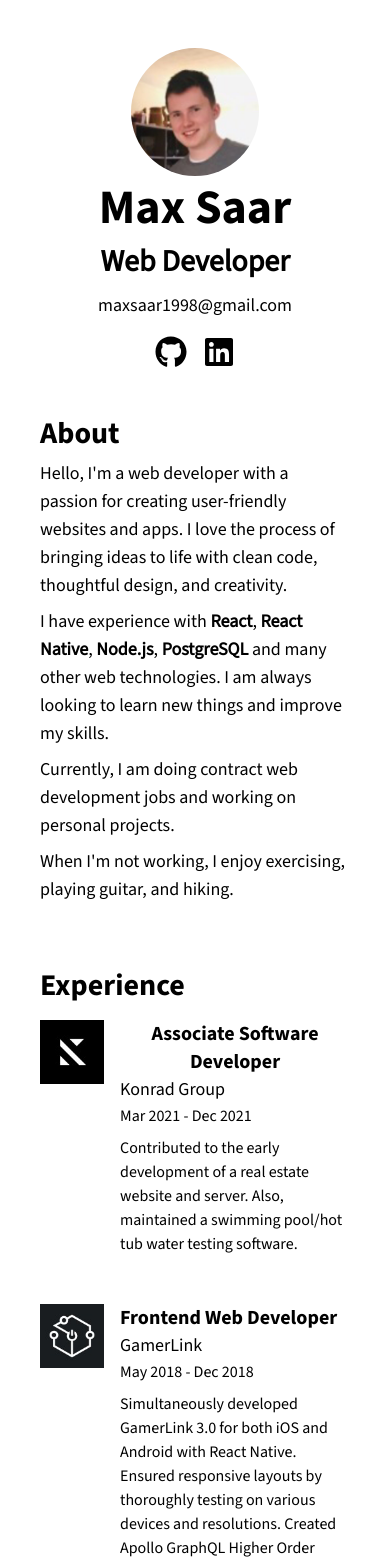
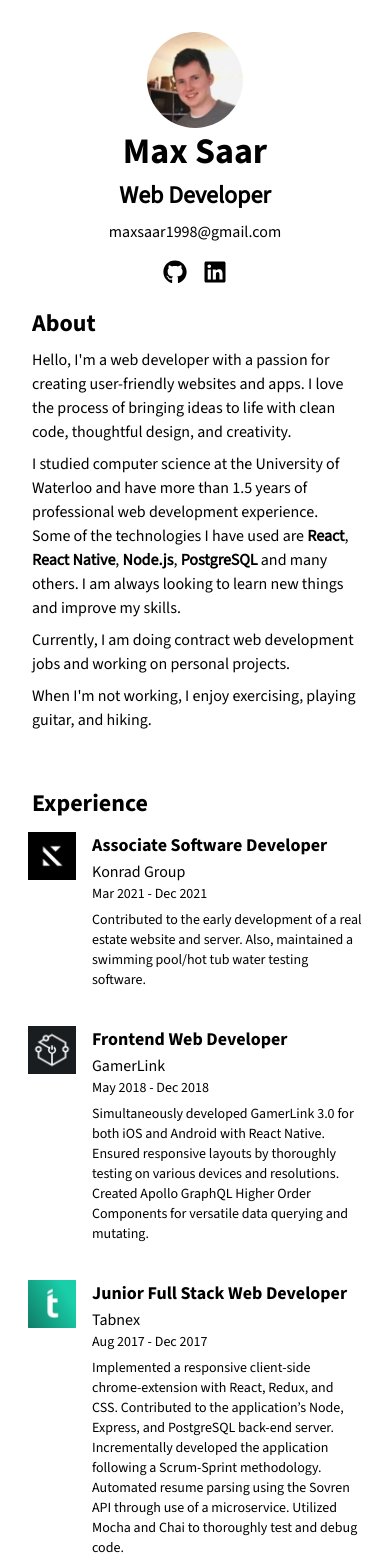
Before and after one commit to MaxSaar1998/personal-website, a React (Create React App) app: page / in a window 390 px wide. Shown: the top 1563 px of the page. Built offline with nearby package versions, Linux system fonts and the light colour scheme.

Commit message:
added custom xs breakpoint

```diff
--- a/public/output.css
+++ b/public/output.css
@@ -545,14 +545,30 @@ video {
   display: none;
 }
 
+.mx-2 {
+  margin-left: 0.5rem;
+  margin-right: 0.5rem;
+}
+
 .mx-auto {
   margin-left: auto;
   margin-right: auto;
 }
 
-.mx-2 {
-  margin-left: 0.5rem;
-  margin-right: 0.5rem;
+.mb-2 {
+  margin-bottom: 0.5rem;
+}
+
+.mb-4 {
+  margin-bottom: 1rem;
+}
+
+.mb-8 {
+  margin-bottom: 2rem;
+}
+
+.ml-4 {
+  margin-left: 1rem;
 }
 
 .mt-2 {
@@ -563,44 +579,28 @@ video {
   margin-top: 0.75rem;
 }
 
-.mt-8 {
-  margin-top: 2rem;
-}
-
-.mb-8 {
-  margin-bottom: 2rem;
-}
-
-.mb-2 {
-  margin-bottom: 0.5rem;
+.mt-4 {
+  margin-top: 1rem;
 }
 
 .mt-6 {
   margin-top: 1.5rem;
 }
 
-.mt-4 {
-  margin-top: 1rem;
+.mt-1 {
+  margin-top: 0.25rem;
 }
 
-.ml-4 {
-  margin-left: 1rem;
+.mb-6 {
+  margin-bottom: 1.5rem;
 }
 
-.-ml-2 {
-  margin-left: -0.5rem;
+.mb-3 {
+  margin-bottom: 0.75rem;
 }
 
-.-ml-4 {
-  margin-left: -1rem;
-}
-
-.-mr-4 {
-  margin-right: -1rem;
-}
-
-.mb-4 {
-  margin-bottom: 1rem;
+.mt-1\.5 {
+  margin-top: 0.375rem;
 }
 
 .flex {
@@ -611,6 +611,10 @@ video {
   display: none;
 }
 
+.h-16 {
+  height: 4rem;
+}
+
 .h-32 {
   height: 8rem;
 }
@@ -619,48 +623,60 @@ video {
   height: 2rem;
 }
 
-.h-16 {
-  height: 4rem;
+.h-24 {
+  height: 6rem;
+}
+
+.h-4 {
+  height: 1rem;
 }
 
 .h-6 {
   height: 1.5rem;
 }
 
+.h-12 {
+  height: 3rem;
+}
+
 .min-h-screen {
   min-height: 100vh;
+}
+
+.w-16 {
+  width: 4rem;
 }
 
 .w-32 {
   width: 8rem;
 }
 
-.w-16 {
-  width: 4rem;
+.w-8 {
+  width: 2rem;
 }
 
 .w-full {
   width: 100%;
 }
 
+.w-24 {
+  width: 6rem;
+}
+
+.w-4 {
+  width: 1rem;
+}
+
 .w-6 {
   width: 1.5rem;
 }
 
-.w-8 {
-  width: 2rem;
+.w-12 {
+  width: 3rem;
 }
 
 .max-w-screen-xl {
   max-width: 1280px;
-}
-
-.shrink {
-  flex-shrink: 1;
-}
-
-.scroll-mt-16 {
-  scroll-margin-top: 4rem;
 }
 
 .scroll-mt-24 {
@@ -683,10 +699,6 @@ video {
   align-items: center;
 }
 
-.gap-8 {
-  gap: 2rem;
-}
-
 .rounded-full {
   border-radius: 9999px;
 }
@@ -695,17 +707,12 @@ video {
   border-radius: 0.5rem;
 }
 
-.bg-gray-100 {
-  --tw-bg-opacity: 1;
-  background-color: rgb(243 244 246 / var(--tw-bg-opacity, 1));
+.p-4 {
+  padding: 1rem;
 }
 
-.p-2 {
-  padding: 0.5rem;
-}
-
-.p-4 {
-  padding: 1rem;
+.p-3 {
+  padding: 0.75rem;
 }
 
 .px-4 {
@@ -728,28 +735,29 @@ video {
   padding-bottom: 1rem;
 }
 
-.pt-24 {
-  padding-top: 6rem;
+.py-8 {
+  padding-top: 2rem;
+  padding-bottom: 2rem;
+}
+
+.pb-24 {
+  padding-bottom: 6rem;
+}
+
+.pb-4 {
+  padding-bottom: 1rem;
+}
+
+.pl-4 {
+  padding-left: 1rem;
 }
 
 .pt-12 {
   padding-top: 3rem;
 }
 
-.pl-4 {
-  padding-left: 1rem;
-}
-
-.pb-4 {
-  padding-bottom: 1rem;
-}
-
-.pb-12 {
-  padding-bottom: 3rem;
-}
-
-.pb-24 {
-  padding-bottom: 6rem;
+.pt-6 {
+  padding-top: 1.5rem;
 }
 
 .text-left {
@@ -769,11 +777,6 @@ video {
   line-height: 2.25rem;
 }
 
-.text-6xl {
-  font-size: 3.75rem;
-  line-height: 1;
-}
-
 .text-lg {
   font-size: 1.125rem;
   line-height: 1.75rem;
@@ -784,14 +787,9 @@ video {
   line-height: 1.75rem;
 }
 
-.text-base {
-  font-size: 1rem;
-  line-height: 1.5rem;
-}
-
-.text-5xl {
-  font-size: 3rem;
-  line-height: 1;
+.text-4xl {
+  font-size: 2.25rem;
+  line-height: 2.5rem;
 }
 
 .text-2xl {
@@ -799,42 +797,23 @@ video {
   line-height: 2rem;
 }
 
+.text-base {
+  font-size: 1rem;
+  line-height: 1.5rem;
+}
+
+.text-sm {
+  font-size: 0.875rem;
+  line-height: 1.25rem;
+}
+
 .font-semibold {
   font-weight: 600;
-}
-
-.text-blue-500 {
-  --tw-text-opacity: 1;
-  color: rgb(59 130 246 / var(--tw-text-opacity, 1));
-}
-
-.text-blue-600 {
-  --tw-text-opacity: 1;
-  color: rgb(37 99 235 / var(--tw-text-opacity, 1));
 }
 
 .text-blue-700 {
   --tw-text-opacity: 1;
   color: rgb(29 78 216 / var(--tw-text-opacity, 1));
-}
-
-.underline {
-  -webkit-text-decoration-line: underline;
-          text-decoration-line: underline;
-}
-
-.shadow-md {
-  --tw-shadow: 0 4px 6px -1px rgb(0 0 0 / 0.1), 0 2px 4px -2px rgb(0 0 0 / 0.1);
-  --tw-shadow-colored: 0 4px 6px -1px var(--tw-shadow-color), 0 2px 4px -2px var(--tw-shadow-color);
-  box-shadow: var(--tw-ring-offset-shadow, 0 0 #0000), var(--tw-ring-shadow, 0 0 #0000), var(--tw-shadow);
-}
-
-.transition {
-  transition-property: color, background-color, border-color, fill, stroke, opacity, box-shadow, transform, filter, -webkit-text-decoration-color, -webkit-backdrop-filter;
-  transition-property: color, background-color, border-color, text-decoration-color, fill, stroke, opacity, box-shadow, transform, filter, backdrop-filter;
-  transition-property: color, background-color, border-color, text-decoration-color, fill, stroke, opacity, box-shadow, transform, filter, backdrop-filter, -webkit-text-decoration-color, -webkit-backdrop-filter;
-  transition-timing-function: cubic-bezier(0.4, 0, 0.2, 1);
-  transition-duration: 150ms;
 }
 
 .transition-all {
@@ -851,11 +830,6 @@ video {
   --tw-scale-x: 1.1;
   --tw-scale-y: 1.1;
   transform: translate(var(--tw-translate-x), var(--tw-translate-y)) rotate(var(--tw-rotate)) skewX(var(--tw-skew-x)) skewY(var(--tw-skew-y)) scaleX(var(--tw-scale-x)) scaleY(var(--tw-scale-y));
-}
-
-.hover\:bg-slate-100:hover {
-  --tw-bg-opacity: 1;
-  background-color: rgb(241 245 249 / var(--tw-bg-opacity, 1));
 }
 
 .hover\:bg-gray-100:hover {
@@ -879,15 +853,91 @@ video {
   box-shadow: var(--tw-ring-offset-shadow, 0 0 #0000), var(--tw-ring-shadow, 0 0 #0000), var(--tw-shadow);
 }
 
-@media (min-width: 768px) {
-  .md\:h-6 {
-    height: 1.5rem;
+@media (min-width: 480px) {
+  .xs\:mt-2 {
+    margin-top: 0.5rem;
   }
 
-  .md\:w-6 {
-    width: 1.5rem;
+  .xs\:mt-3 {
+    margin-top: 0.75rem;
   }
 
+  .xs\:mb-8 {
+    margin-bottom: 2rem;
+  }
+
+  .xs\:mb-4 {
+    margin-bottom: 1rem;
+  }
+
+  .xs\:h-32 {
+    height: 8rem;
+  }
+
+  .xs\:h-16 {
+    height: 4rem;
+  }
+
+  .xs\:w-32 {
+    width: 8rem;
+  }
+
+  .xs\:w-16 {
+    width: 4rem;
+  }
+
+  .xs\:p-4 {
+    padding: 1rem;
+  }
+
+  .xs\:px-6 {
+    padding-left: 1.5rem;
+    padding-right: 1.5rem;
+  }
+
+  .xs\:py-12 {
+    padding-top: 3rem;
+    padding-bottom: 3rem;
+  }
+
+  .xs\:pt-12 {
+    padding-top: 3rem;
+  }
+
+  .xs\:text-5xl {
+    font-size: 3rem;
+    line-height: 1;
+  }
+
+  .xs\:text-3xl {
+    font-size: 1.875rem;
+    line-height: 2.25rem;
+  }
+
+  .xs\:text-lg {
+    font-size: 1.125rem;
+    line-height: 1.75rem;
+  }
+
+  .xs\:text-base {
+    font-size: 1rem;
+    line-height: 1.5rem;
+  }
+
+  .xs\:text-xl {
+    font-size: 1.25rem;
+    line-height: 1.75rem;
+  }
+}
+
+@media (min-width: 640px) {
+  .sm\:text-5xl {
+    font-size: 3rem;
+    line-height: 1;
+  }
+}
+
+@media (min-width: 768px) {
   .md\:px-12 {
     padding-left: 3rem;
     padding-right: 3rem;
@@ -921,16 +971,16 @@ video {
     max-height: 100vh;
   }
 
+  .lg\:w-6 {
+    width: 1.5rem;
+  }
+
   .lg\:w-\[45\%\] {
     width: 45%;
   }
 
   .lg\:w-\[55\%\] {
     width: 55%;
-  }
-
-  .lg\:w-6 {
-    width: 1.5rem;
   }
 
   .lg\:flex-col {
--- a/src/App.js
+++ b/src/App.js
@@ -9,11 +9,11 @@ import Projects from './components/projects.js';
 function App() {
   return (
       <div className="mx-auto min-h-screen max-w-screen-xl
-        px-6 py-12 md:px-12 md:py-16 lg:py-0">
+        px-4 xs:px-6 py-8 xs:py-12 md:px-12 md:py-16 lg:py-0">
         <div className="App font-ssans3 lg:flex lg:justify-between lg:gap-4">
           <Header />
           {/* Body */}
-          <main id="content" className=" pt-12 lg:pt-24 lg:w-[55%] flex flex-col pb-24">
+          <main id="content" className=" pt-6 xs:pt-12 lg:pt-24 lg:w-[55%] flex flex-col pb-24">
             <About />
             <Experience />
             <Projects />
--- a/src/components/about.js
+++ b/src/components/about.js
@@ -4,22 +4,22 @@ const About = () => {
     return (
         <section id="about" className=" rounded-lg pb-4 px-4
             flex flex-col items-start
-            mb-8 scroll-mt-24
+            mb-6 xs:mb-8 scroll-mt-24
             ">
-            <h1 className="font-ssans3bold text-3xl">About</h1>
+            <h1 className="font-ssans3bold text-2xl xs:text-3xl">About</h1>
             {/* TODO: add about paragraph*/}
-            <p className="text-lg text-left mt-2">
+            <p className="text-base xs:text-lg text-left mt-2">
                 Hello, I'm a web developer with a passion for creating user-friendly websites and apps.
                 I love the process of bringing ideas to life with clean code, thoughtful design, and creativity.
             </p>
-            <p className="text-lg text-left mt-2">
-                I have experience with <b>React</b>, <b>React Native</b>, <b>Node.js</b>, <b>PostgreSQL</b> and many other web technologies.
+            <p className="text-base xs:text-lg text-left mt-2">
+                I studied computer science at the University of Waterloo and have more than 1.5 years of professional web development experience. Some of the technologies I have used are <b>React</b>, <b>React Native</b>, <b>Node.js</b>, <b>PostgreSQL</b> and many others.
                 I am always looking to learn new things and improve my skills.
             </p>
-            <p className="text-lg text-left mt-2">
+            <p className="text-base xs:text-lg text-left mt-2">
                 Currently, I am doing contract web development jobs and working on personal projects.
             </p>
-            <p className="text-lg text-left mt-2">
+            <p className="text-base xs:text-lg text-left mt-2">
                When I'm not working, I enjoy exercising, playing guitar, and hiking.
             </p>
         </section>
--- a/src/components/experience.js
+++ b/src/components/experience.js
@@ -7,9 +7,9 @@ const Experience = () => {
     return (
         <section id="experience" className="rounded-lg py-4
             flex flex-col items-start
-            mb-8 scroll-mt-24
+            mb-6 xs:mb-8 scroll-mt-24
             ">
-            <h1 className="font-ssans3bold pl-4 text-3xl">Experience</h1>
+            <h1 className="font-ssans3bold pl-4 text-2xl xs:text-3xl">Experience</h1>
             {/* TODO: add experience*/}
             <Job
                 title="Associate Software Developer"
@@ -54,17 +54,17 @@ const Experience = () => {
 
 const Job = ({ title, company, date, description, imgUrl, href }) => {
     return (
-    <a className="flex flex-row items-start mb-4
+    <a className="flex flex-row items-start mb-3 xs:mb-4
         hover:bg-gray-100 hover:shadow-md
-        p-4 w-full
+        p-3 xs:p-4 w-full
         rounded-lg"
         href={href}>
-        <img src={imgUrl} alt={company} className="w-16 h-16" />
+        <img src={imgUrl} alt={company} className="w-12 h-12 xs:w-16 xs:h-16" />
         <div className="ml-4 flex flex-col items-start">
-            <h2 className="font-ssans3bold text-xl">{title}</h2>
-            <h3 className=" text-lg">{company}</h3>
-            <h4 className=" text-md">{date}</h4>
-            <p className="text-left text-md mt-2">{description}</p>
+            <h2 className="font-ssans3bold text-lg xs:text-xl">{title}</h2>
+            <h3 className=" text-base xs:text-lg">{company}</h3>
+            <h4 className=" text-sm xs:text-base">{date}</h4>
+            <p className="text-left text-sm xs:text-base mt-1.5 xs:mt-2">{description}</p>
         </div>
     </a>)
 }
--- a/src/components/header.js
+++ b/src/components/header.js
@@ -12,16 +12,16 @@ export default function Header() {
             items-center
         ">
             <img src={profilePicture} alt="Max Saar"
-                className="w-32 h-32 rounded-full" />
-            <h1 className="text-5xl font-ssans3bold mt-2 ">Max Saar</h1>
-            <div className="mt-3 text-3xl font-semibold">Web Developer</div>
-            <div className="mt-3 text-lg">maxsaar1998@gmail.com</div>
+                className="w-24 h-24 xs:w-32 xs:h-32 rounded-full" />
+            <h1 className=" text-4xl xs:text-5xl font-ssans3bold mt-1 xs:mt-2 ">Max Saar</h1>
+            <div className="mt-2 xs:mt-3 text-2xl xs:text-3xl font-semibold">Web Developer</div>
+            <div className="mt-2 xs:mt-3 text-base xs:text-lg">maxsaar1998@gmail.com</div>
             <div className="flex flex-row items-center mt-4">
                 <IconLink href="https://github.com/MaxSaar1998">
-                    <FaGithub className="w-8 lg:w-6 h-8 lg:h-6 mx-2"/>
+                    <FaGithub className="w-6 lg:w-6 h-6 lg:h-6 mx-2"/>
                 </IconLink>
                 <IconLink href="https://www.linkedin.com/in/max-saar-5a895734a/">
-                    <FaLinkedin className="w-8 lg:w-6 h-8 lg:h-6 mx-2"/>
+                    <FaLinkedin className="w-6 lg:w-6 h-6 lg:h-6 mx-2"/>
                 </IconLink>
             </div>
 
--- a/src/components/projects.js
+++ b/src/components/projects.js
@@ -4,11 +4,11 @@ const Projects = () => {
     return (
         <div id="projects" className="py-4 px-4
             flex flex-col items-start
-            mb-8 scroll-mt-24
+            mb-6 xs:mb-8 scroll-mt-24
             ">
-            <h1 className="font-ssans3bold text-3xl">Projects</h1>
+            <h1 className="font-ssans3bold text-2xl xs:text-3xl">Projects</h1>
             {/* TODO: add projects*/}
-            <p className="text-left mt-2">Lorem ipsum dolor sit amet, consectetur adipiscing elit,
+            <p className="text-left mt-1.5 xs:mt-2">Lorem ipsum dolor sit amet, consectetur adipiscing elit,
                 sed do eiusmod tempor incididunt ut labore et dolore magna aliqua.
                 Ut enim ad minim veniam, quis nostrud exercitation ullamco
                 laboris nisi ut aliquip ex ea commodo consequat.
--- a/tailwind.config.js
+++ b/tailwind.config.js
@@ -8,7 +8,11 @@ module.exports = {
         ssans3: ["SourceSans3Regular", "sans-serif"],
         ssans3bold: ["SourceSans3Bold", "sans-serif"],
       },
+      screens: {
+        'xs': '480px'
+      },
     },
+
     /*fontFamily: {
       sans: ['SourceSans3Regular', 'sans-serif'],
     }*/
```
